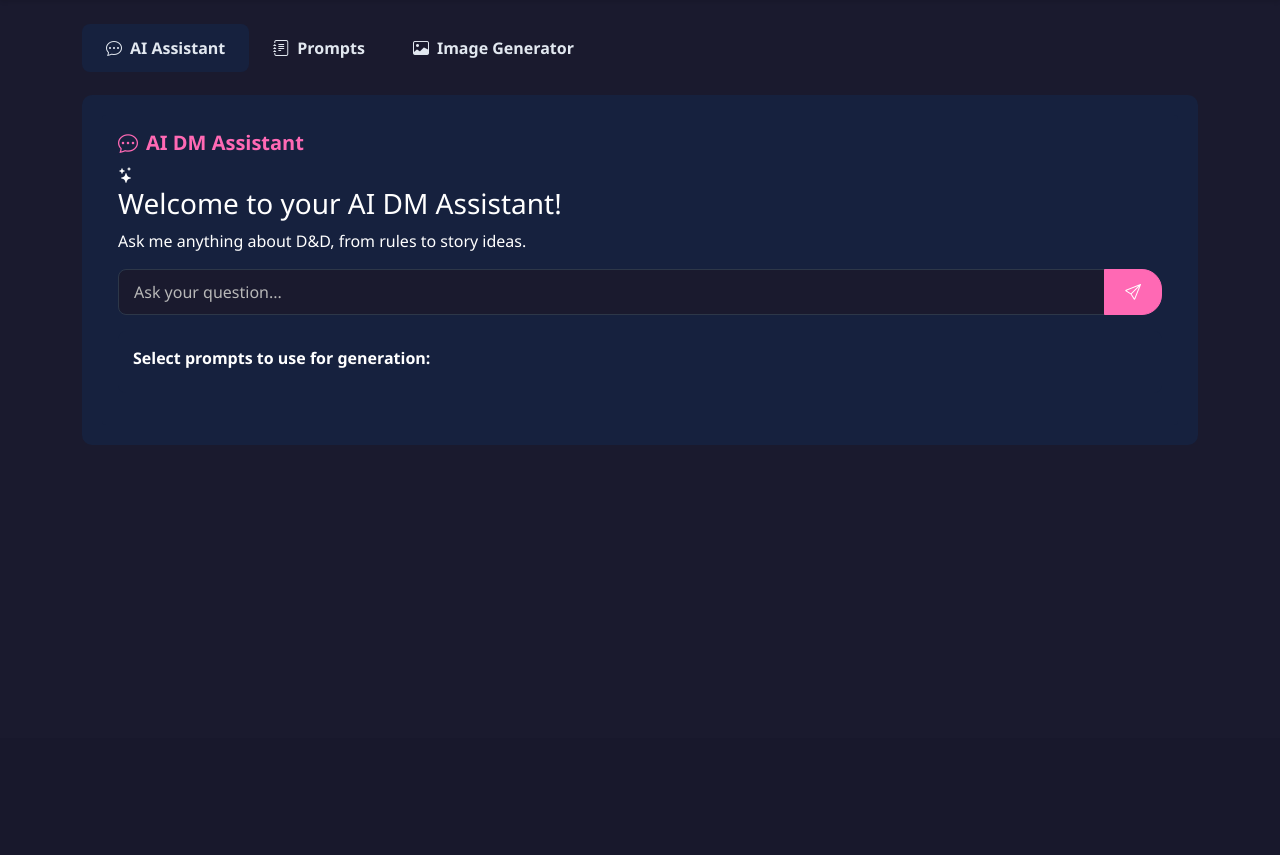
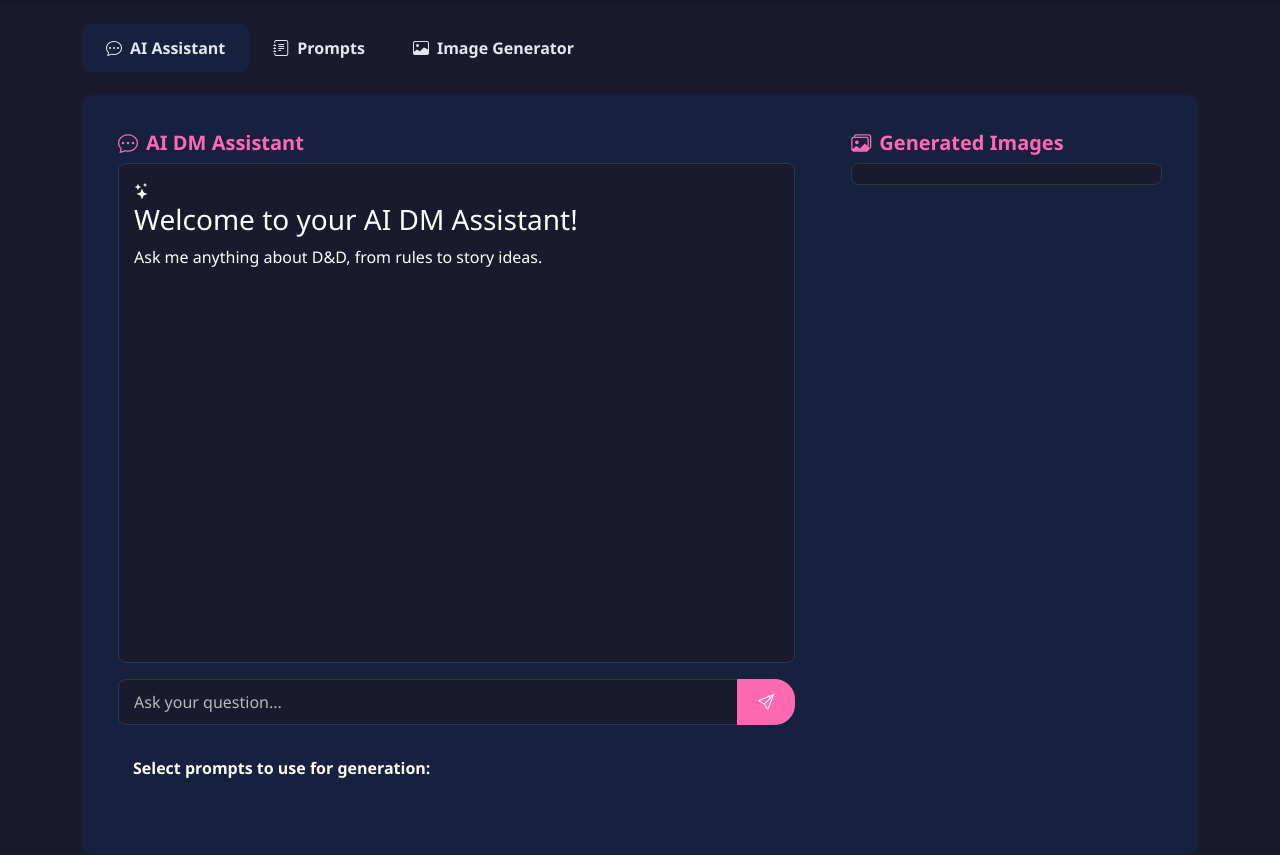
Before and after one commit to NobidoNs/JarvisDND, a Flask app: page /dashboard in a window 1280 px wide. Shown: the part 62-917 px from the top of the page. Before the commit the page ends 507 px from the top, so only its background shows below. Run offline with Flask 2, Linux system fonts and the light colour scheme; the visitor is signed in with stand-in values (Sample User, id 1); data comes from the database, SQL or seed files in the repository; data that the repository does not hold is empty; parts of the project's set-up code (start-up, migrations or seed data) failed here and were passed over; some libraries are stand-ins or nearby versions.

Commit message:
Style: start chat update

```diff
--- a/static/css/style.css
+++ b/static/css/style.css
@@ -428,10 +429,6 @@ body {
     to { opacity: 1; transform: translateY(0); }
 }
 
-.card {
-    animation: fadeIn 0.5s ease-out;
-}
-
 /* Sweet icons */
 .sweet-icon {
     color: var(--primary-color);
@@ -581,3 +578,63 @@ body {
     background-color: var(--primary-color);
     border-color: var(--primary-color);
 }
+
+/* Image Gallery */
+.image-gallery {
+    max-height: 600px;
+    overflow-y: auto;
+    padding: 10px;
+    border: 1px solid var(--border-color);
+    border-radius: 8px;
+    background-color: var(--dark-bg);
+}
+
+.gallery-item {
+    margin-bottom: 15px;
+    background-color: var(--card-bg);
+    border: 1px solid var(--border-color);
+    border-radius: 8px;
+    overflow: hidden;
+}
+
+.gallery-item img {
+    width: 100%;
+    height: auto;
+    display: block;
+}
+
+.gallery-item-prompt {
+    padding: 10px;
+    color: var(--text-secondary);
+    font-size: 0.9rem;
+    background-color: var(--card-bg);
+    word-break: break-word;
+}
+
+/* Adjust chat container height */
+.chat-container {
+    height: 500px;
+    overflow-y: auto;
+    border: 1px solid var(--border-color);
+    border-radius: 8px;
+    background-color: var(--dark-bg);
+    padding: 15px;
+}
+
+/* Custom scrollbar for gallery */
+.image-gallery::-webkit-scrollbar {
+    width: 6px;
+}
+
+.image-gallery::-webkit-scrollbar-track {
+    background: var(--dark-bg);
+}
+
+.image-gallery::-webkit-scrollbar-thumb {
+    background: var(--primary-color);
+    border-radius: 3px;
+}
+
+.image-gallery::-webkit-scrollbar-thumb:hover {
+    background: var(--accent-color);
+}
--- a/templates/dashboard.html
+++ b/templates/dashboard.html
@@ -23,6 +23,8 @@
     <div class="tab-content" id="dashboardTabsContent">
         <!-- Chat Tab -->
         <div class="tab-pane fade show active" id="chat" role="tabpanel">
+            <div class="row">
+                <div class="col-md-8">
                     <div class="card">
                         <div class="card-body">
                             <h5 class="card-title">
@@ -49,6 +51,20 @@
                                     </div>
                                 </div>
                             </form>
+                        </div>
+                    </div>
+                </div>
+                <div class="col-md-4">
+                    <div class="card">
+                        <div class="card-body">
+                            <h5 class="card-title">
+                                <i class="bi bi-images me-2"></i>Generated Images
+                            </h5>
+                            <div class="image-gallery" id="imageGallery">
+                                <!-- Generated images will be displayed here -->
+                            </div>
+                        </div>
+                    </div>
                 </div>
             </div>
         </div>
@@ -175,7 +191,7 @@ $(document).ready(function() {
         });
     });
 
-    // Chat functionality
+    // Modified chat form submission to handle images
     $('#chatForm').on('submit', function(e) {
         e.preventDefault();
         const message = $('#messageInput').val().trim();
@@ -186,17 +202,13 @@ $(document).ready(function() {
         $('.prompt-selector input[type="checkbox"]:checked').each(function() {
             const promptId = $(this).val();
             const promptTitle = $(this).next('label').text().trim();
-            // Find the prompt content from the prompts list
             const promptContent = $(`#promptsList .prompt-card[data-id="${promptId}"] p`).text().trim();
-            console.log('Found prompt:', { id: promptId, title: promptTitle, content: promptContent }); // Debug log
             selectedPrompts.push({
                 id: promptId,
                 title: promptTitle,
                 content: promptContent
             });
         });
-
-        console.log('Selected prompts with content:', selectedPrompts); // Debug log
 
         // Add user message
         appendMessage('user', message);
@@ -215,24 +227,23 @@ $(document).ready(function() {
                 selected_prompts: selectedPrompts
             }),
             success: function(response) {
-                console.log('Server response:', response); // Debug log
                 // Remove loading indicator and add response
                 $(`#message-${loadingId}`).remove();
                 if (response.error) {
                     appendMessage('assistant', `<div class="alert alert-danger">${response.error}</div>`);
                 } else {
-                    // Create a container for both text and image
+                    // Create a container for text response
                     const messageContent = `
                         <div class="response-container">
                             <div class="text-response">${response.response}</div>
-                            ${response.image_url ? `
-                                <div class="image-response mt-3">
-                                    <img src="${response.image_url}" class="img-fluid rounded" alt="Generated scene">
-                                </div>
-                            ` : ''}
                         </div>
                     `;
                     appendMessage('assistant', messageContent);
+
+                    // If there's an image, add it to the gallery
+                    if (response.image_url) {
+                        addImageToGallery(response.image_url, message);
+                    }
                 }
             },
             error: function(xhr) {
@@ -345,6 +356,18 @@ $(document).ready(function() {
             }
         });
     });
+
+    // Function to add image to gallery
+    function addImageToGallery(imageUrl, prompt) {
+        const gallery = $('#imageGallery');
+        const imageElement = `
+            <div class="gallery-item">
+                <img src="${imageUrl}" alt="Generated image" class="img-fluid">
+                <div class="gallery-item-prompt">${prompt}</div>
+            </div>
+        `;
+        gallery.prepend(imageElement);
+    }
 });
 </script>
 {% endblock %}
```
Also changed, not shown: other parts of static/css/style.css (+15 -14 lines). Lines whose indentation alone changed are shown as unchanged.
